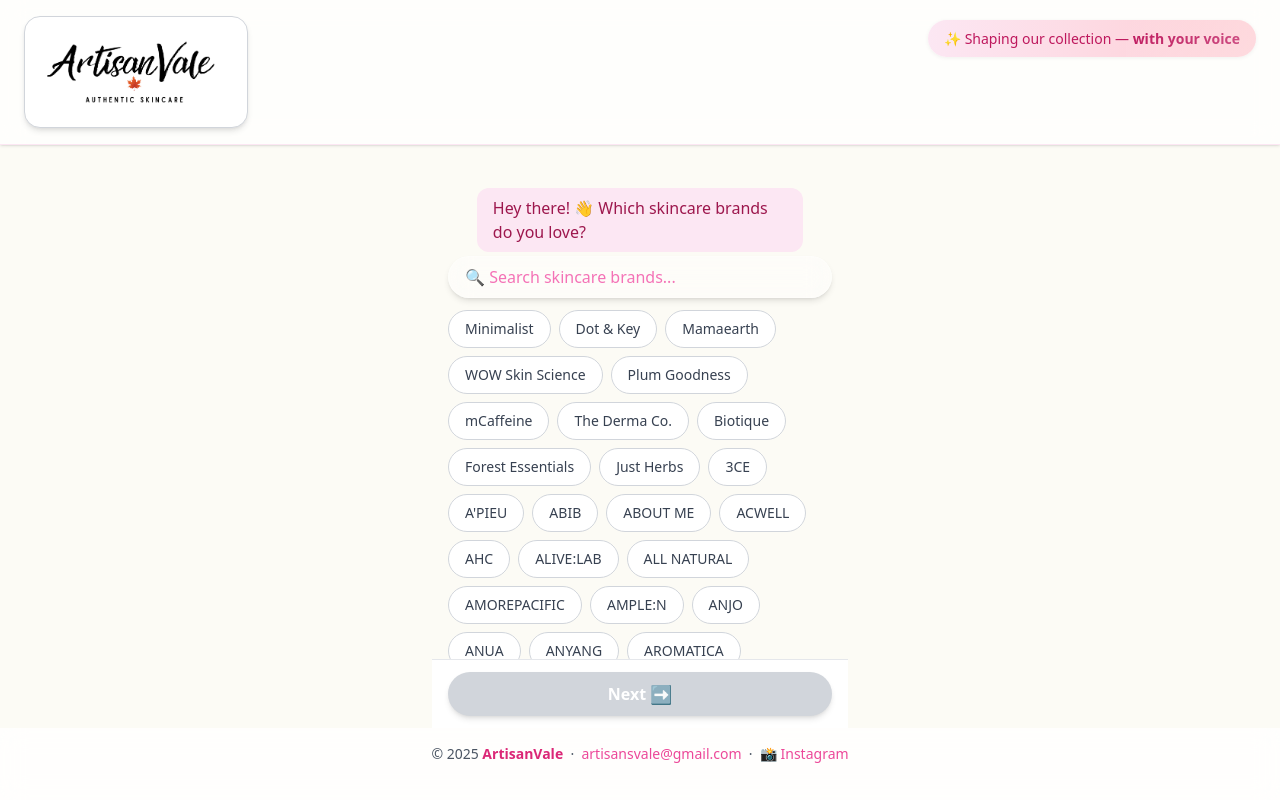
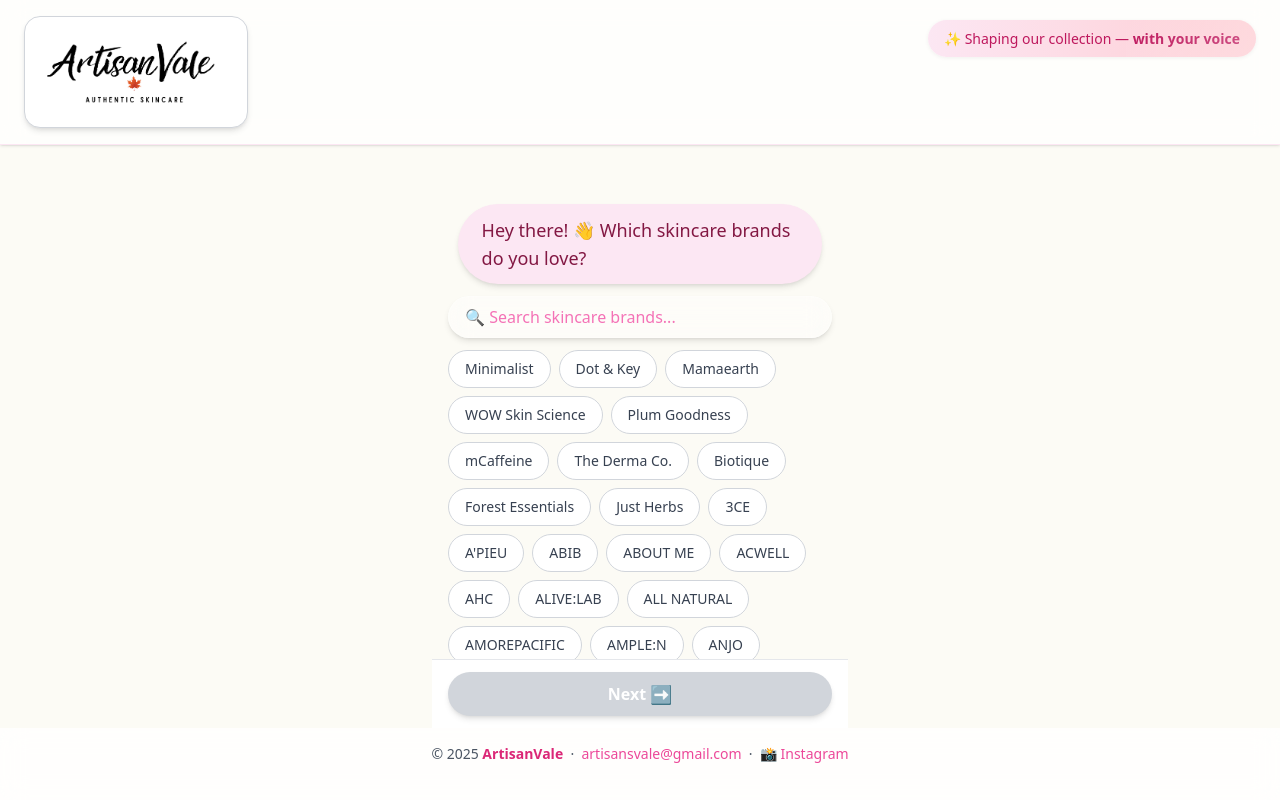
Before and after one commit to zayeemZaki/ArtisanVale, a Vue app: page / in a window 1280 px wide. Built offline with nearby package versions, Linux system fonts and the light colour scheme.

Commit message:
improved chat bubble

```diff
--- a/src/components/ChatBubble.vue
+++ b/src/components/ChatBubble.vue
@@ -1,8 +1,10 @@
 <template>
   <div
     :class="[
-      sender === 'bot' ? 'bg-pink-100 text-pink-800 self-start' : 'bg-blue-100 text-blue-800 self-end',
-      'rounded-xl px-4 py-2 w-fit max-w-[85%]'
+      sender === 'bot'
+        ? 'bg-pink-100 text-pink-900 self-start'
+        : 'bg-blue-100 text-blue-900 self-end',
+      'rounded-full px-6 py-3 max-w-[95%] w-fit shadow-md text-base sm:text-lg leading-relaxed mt-4 mb-2 mx-auto'
     ]"
   >
     <slot />
--- a/src/components/ConversationalForm.vue
+++ b/src/components/ConversationalForm.vue
@@ -109,8 +109,8 @@
         <p>Thank you for shaping our collection! 💖</p>
         <p>We're launching in <strong>August</strong>! If you have any questions, feel free to reach out:</p>
         <p class="mt-2">
-          📧 <a href="mailto:hello@artisanvale.com" class="text-pink-600 underline">hello@artisanvale.com</a><br />
-          📱 <a href="tel:+911234567890" class="text-pink-600 underline">+91 12345 67890</a><br />
+          📧 <a href="mailto:artisansvale@gmail.com" class="text-pink-600 underline">artisansvale@gmail.com</a><br />
+          📱 <a href="tel:+911234567890" class="text-pink-600 underline">+1 567 801 7023</a><br />
           📸 <a href="https://instagram.com/artisanvale" target="_blank"
             class="text-pink-600 underline">@artisanvale</a>
         </p>
```
